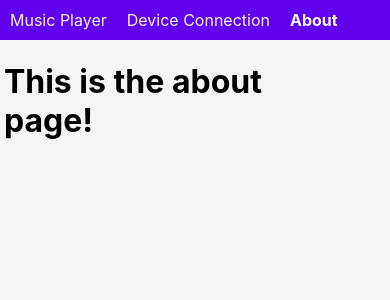
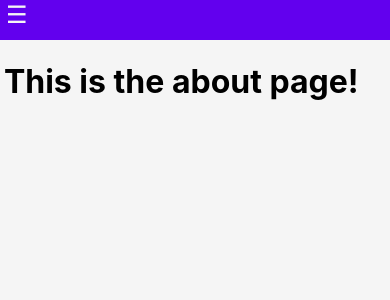
Before and after one commit to rileycleavenger/TheModernJukebox, a React (Create React App) app in the folder the-modern-jukebox-react-app/: page /about in a window 390 px wide. Shown: the top 300 px of the page. Built offline with nearby package versions, Linux system fonts and the light colour scheme.

Commit message:
mobile menu works

```diff
--- a/the-modern-jukebox-react-app/src/App.css
+++ b/the-modern-jukebox-react-app/src/App.css
@@ -44,3 +44,46 @@
 .page-content {
   margin: 0 1vw;
 }
+
+ /* initially hide the button on all screens */
+.mobile-menu-button {
+  display: none;
+  background: none;
+  border: none;
+}
+
+/* Media query for mobile menu */
+@media (max-width: 768px) {
+
+  /* Show the mobile menu button on small screens */
+  .mobile-menu-button {
+    display: block;
+    font-size: 24px;
+    color: var(--text-color);
+  }
+  .nav-bar {
+    display: none;
+  }
+
+  .nav-bar.mobile-menu {
+    display: block;
+    text-align: center; /* Center align the entire list */
+    background-color: var(--primary-color);
+    position: absolute;
+    top: 4.75vh;
+    width: 100%;
+    z-index: 999;
+    display: flex;
+    flex-direction: column;
+    height: 22vh;
+  }
+
+  /* Style the links within the mobile dropdown menu */
+  .nav-bar.mobile-menu a {
+    text-decoration: none;
+    color: var(--text-color);
+    padding: 10px;
+  }
+
+
+}
--- a/the-modern-jukebox-react-app/src/App.tsx
+++ b/the-modern-jukebox-react-app/src/App.tsx
@@ -1,3 +1,4 @@
+import React, { useState } from 'react';
 import './App.css';
 import AppRouter from './AppRouter';
 import './variables.css'
@@ -9,11 +10,19 @@ function App() {
     return window.location.pathname === path;
   }
 
+  const [showMobileMenu, setShowMobileMenu] = useState(false);
+  const toggleMobileMenu = () => {
+    setShowMobileMenu(!showMobileMenu);
+  }
+
   return (
     <div className="App">
 
       <div className="navbar-container">
-      <ul id="nav-list" className="nav-bar">
+        <button className="mobile-menu-button" onClick={toggleMobileMenu}>
+            ☰
+        </button>
+        <ul id="nav-list" className={`nav-bar ${showMobileMenu ? 'mobile-menu' : ''}`}>
           <li className={`left ${isButtonBold('/music-player') ? 'bold' : ''}`}>
             <a href="/music-player">Music Player</a>
           </li>
```
Lines whose indentation alone changed are shown as unchanged.
